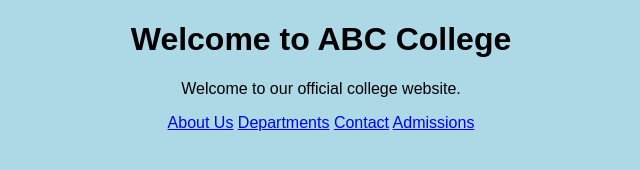
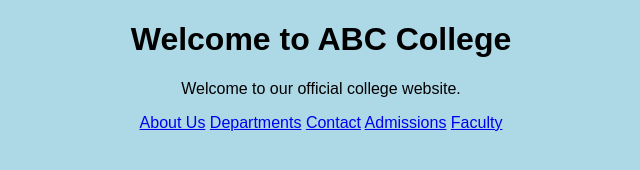
Before and after one commit to deepakdeepu0631/College-Website, a plain HTML site: page index.html in a window 1280 px wide. Shown: the whole page, without its empty margins (319-959 px from the left). Drawn offline with Linux system fonts and the light colour scheme.

Commit message:
Updated message

```diff
--- a/index.html
+++ b/index.html
@@ -11,5 +11,6 @@
 <a href="departments.html">Departments</a>
 <a href="contact.html">Contact</a>
 <a href="admissions.html">Admissions</a>
+<a href="faculty.html">Faculty</a>
 </body>
 </html>
```
Also changed, not shown: 1 other file.
